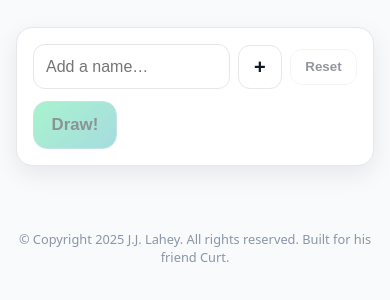
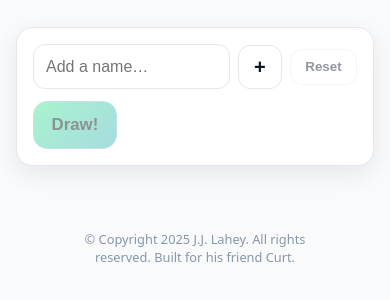
Before and after one commit to jjlahey/curts-hat, a plain HTML site: page index.html in a window 390 px wide. Shown: the part 92-392 px from the top of the page. Drawn offline with Linux system fonts and the light colour scheme.

Commit message:
Updated the footer to have a “preferred wrap point” right after reserved. by wrapping the “Built for…” phrase in its own span: index.html Footer now has exactly 20px horizontal padding and stays centered on mobile: styles.css “Built for his friend Curt.” won’t break mid-phrase (white-space: nowrap), so if it needs to wrap it’ll wrap right before “Built for…” (but if there’s room, it stays on one line).

```diff
--- a/assets/styles.css
+++ b/assets/styles.css
@@ -33,8 +33,9 @@ body {
   margin: 0; background: var(--bg); color: var(--text); font-family: ui-sans-serif, system-ui, -apple-system, Segoe UI, Roboto, "Helvetica Neue", Arial, "Noto Sans", "Apple Color Emoji", "Segoe UI Emoji";
 }
 .container { max-width: 1100px; margin: 0 auto; padding: 2rem 1rem 4rem; display: grid; gap: 1rem; }
-.site-footer { max-width: 1100px; margin: 0 auto; padding: 0 1rem 2rem; }
-.footer-text { display: block; font-size: .8rem; color: color-mix(in oklab, var(--muted) 75%, transparent); text-align: center; }
+.site-footer { max-width: 1100px; margin: 0 auto; padding: 0 20px 2rem; }
+.footer-text { display: block; font-size: .8rem; color: color-mix(in oklab, var(--muted) 75%, transparent); text-align: center; text-wrap: balance; }
+.footer-built { white-space: nowrap; }
 .site-header { position: sticky; top: 0; backdrop-filter: saturate(1.2) blur(8px); background: color-mix(in oklab, var(--bg) 85%, transparent); border-bottom: 1px solid var(--border); z-index: 10; }
 .site-header { border-bottom-color: color-mix(in oklab, var(--accent) 35%, var(--border)); }
 .site-header h1 { margin: 0; padding: 1rem; font-size: clamp(1.25rem, 2.5vw, 1.75rem); text-align: center; }
--- a/index.html
+++ b/index.html
@@ -45,7 +45,7 @@
   </main>
 
   <footer class="site-footer" aria-label="Footer">
-    <small class="footer-text">&copy; Copyright <span id="year"></span> J.J. Lahey. All rights reserved. Built for his friend Curt.</small>
+    <small class="footer-text">&copy; Copyright <span id="year"></span> J.J. Lahey. All rights reserved.<span class="footer-built"> Built for his friend Curt.</span></small>
   </footer>
 
   <script src="assets/app.js?v=1" defer></script>
```
